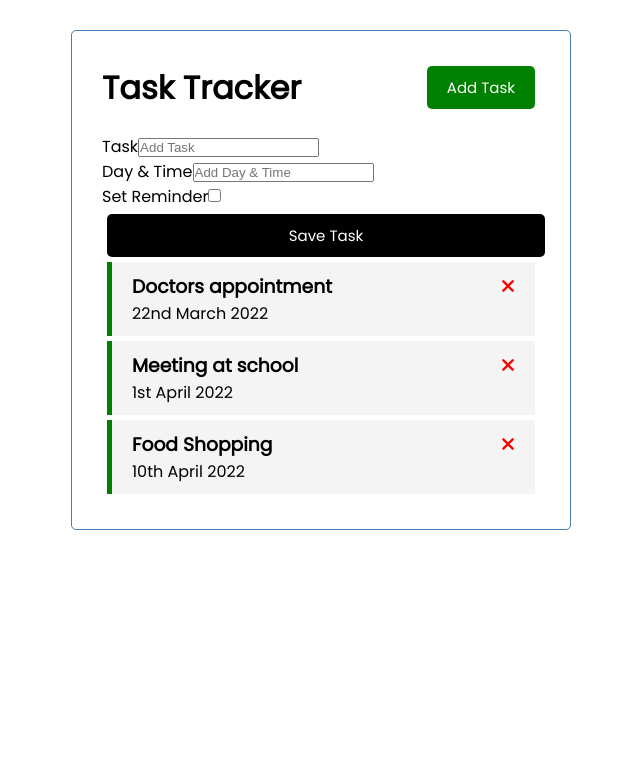
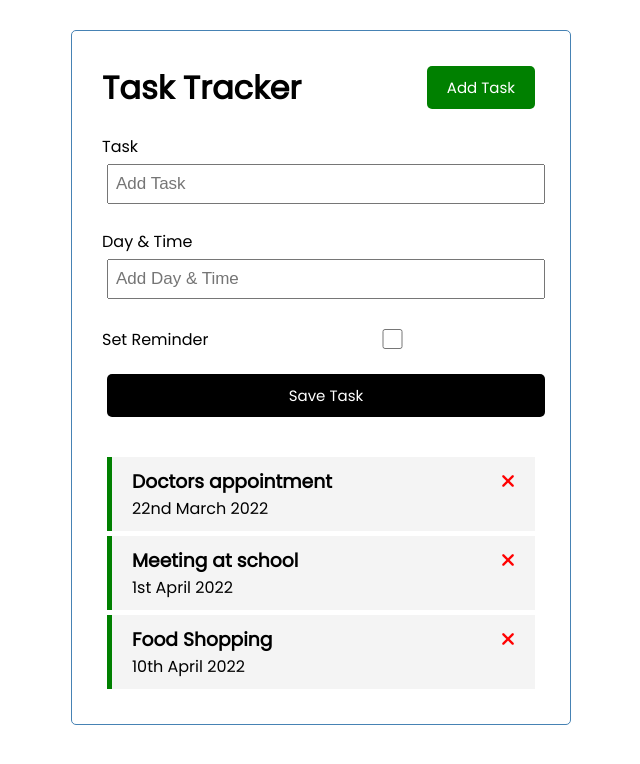
Before and after one commit to StoneRigha/Task-Manager-VueJS, a Vue app: page / in a window 1280 px wide. Shown: the top 764 px of the page, without its empty margins (319-959 px from the left). Built offline with nearby package versions, Linux system fonts and the light colour scheme.

Commit message:
Components update

```diff
--- a/src/components/AddTask.vue
+++ b/src/components/AddTask.vue
@@ -24,3 +24,34 @@
         name: 'AddTask'
     }
 </script>
+
+<style scoped>
+.add-form{
+    margin-bottom: 40px;
+}
+.form-control{
+    margin: 20px 0;
+}
+.form-control label{
+    display: block;
+}
+.form-control input{
+    width: 100%;
+    height: 40px;
+    margin: 5px;
+    padding: 3px 7px;
+    font-size: 17px;
+}
+.form-control-check{
+    display: flex;
+    align-items: center;
+    justify-content: space-between;
+}
+.form-control-check label{
+    flex: 1;
+}
+.form-control-check input{
+    flex: 2;
+    height: 20px;
+}
+</style>
```
